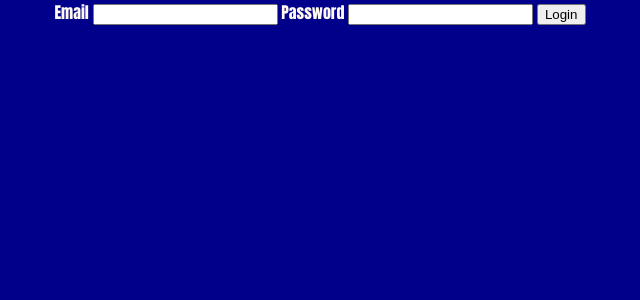
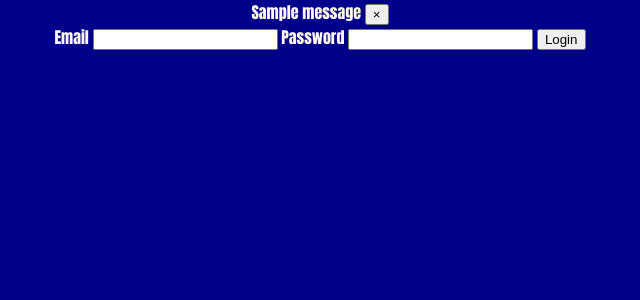
Before and after one commit to emmekay/OnboardManager, a Flask app: page /login in a window 1280 px wide. Shown: the part 44-344 px from the top of the page, without its empty margins (320-960 px from the left). Run offline with Flask 2, Linux system fonts and the light colour scheme; tables that the repository leaves empty hold one stand-in row (values such as "Sample post"); one stand-in notice (Sample message) is shown.

Commit message:
Update login and update flash.  Flash not working when login is correct

```diff
--- a/blog/routes.py
+++ b/blog/routes.py
@@ -46,13 +46,8 @@ def login():
         user = User.query.filter_by(email=form.email.data).first()
         if user is not None and user.verify_password(form.password.data):
             login_user(user)
-            flash('Login Successful!')
+            flash("Login Successful!")
             return redirect(url_for('home'))
         else:
-            flash('Email or password is incorrect. Please try again.')
+            flash("Email or password is incorrect. Please try again.")
     return render_template('login.html',title='Login',form=form)
-
-def validate_email(self, email):
-    email = User.query.filter_by(email=email.data).first()
-    if not email:
-        flash('User does not exist!')
--- a/blog/templates/login.html
+++ b/blog/templates/login.html
@@ -1,5 +1,17 @@
 {% extends "layout.html" %}
 {% block content %}
+{% with messages = get_flashed_messages() %}
+{% if messages %}
+{% for message in messages %}
+<div class="alert alert-primary alert-dismissible fade show" role="alert">
+    <span>{{ message }}</span>
+    <button type="button" class="close" data-dismiss="alert" aria-label="Close">
+        <span aria-hidden="true">&times;</span>
+    </button>
+</div>
+{% endfor %}
+{% endif %}
+{% endwith %}
 <form method="POST" action="">
     {{ form.csrf_token }}
     {{ form.email.label }} {{ form.email }}
```
